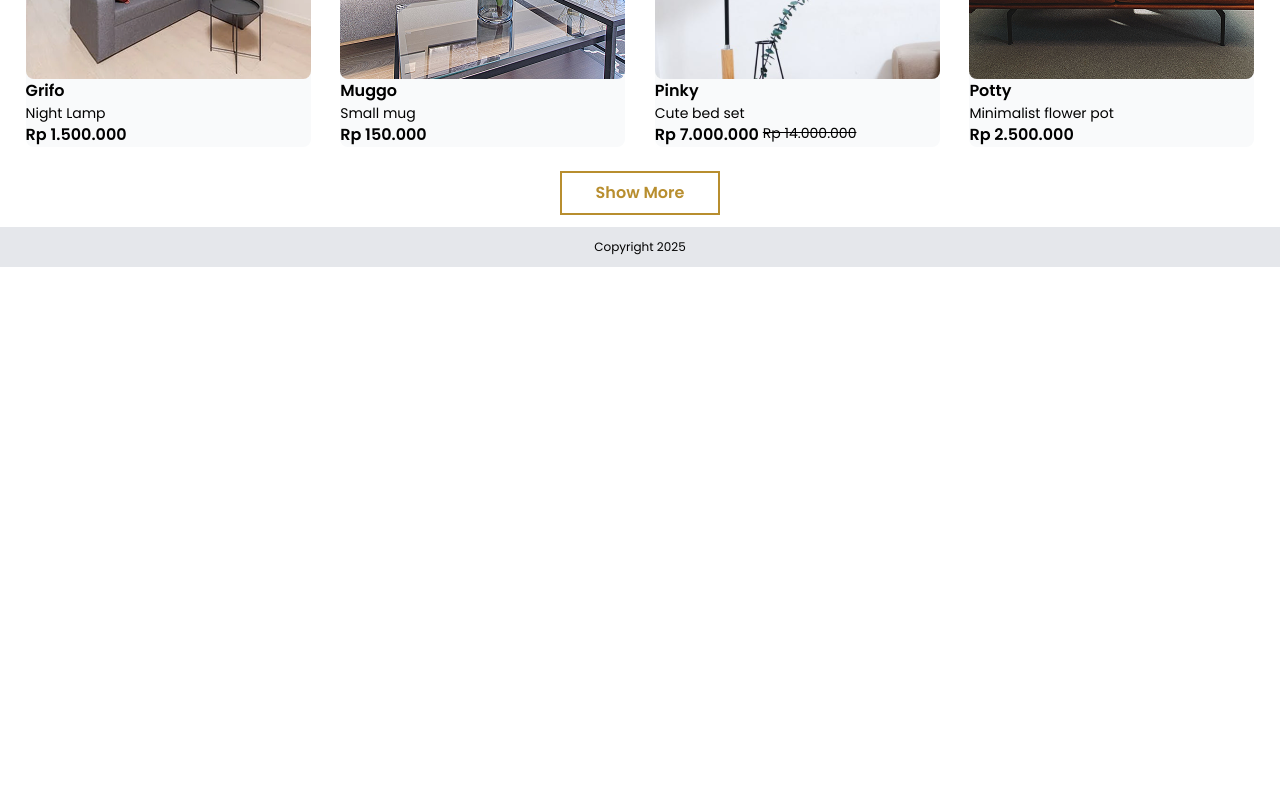
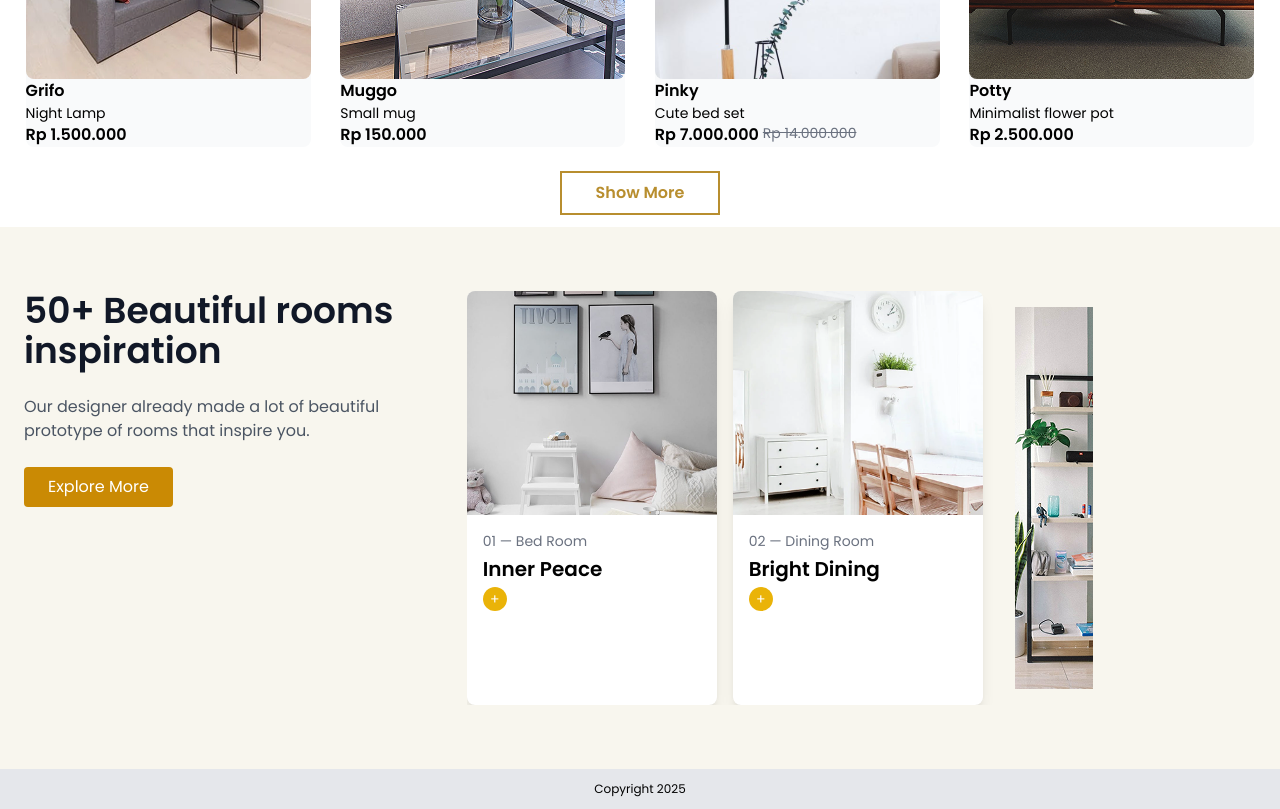
Before and after one commit to Govamarket/Furniture-Show-room, a React (Create React App) app: page / in a window 1280 px wide. Shown: the part 2200-3009 px from the top of the page. Before the commit the page ends 2467 px from the top, so only its background shows below. Built offline with nearby package versions, Linux system fonts and the light colour scheme.

Commit message:
initial commit

```diff
--- a/package.json
+++ b/package.json
@@ -8,6 +8,7 @@
     "@testing-library/jest-dom": "^6.6.3",
     "@testing-library/react": "^16.1.0",
     "@testing-library/user-event": "^13.2.1",
+    "framer-motion": "^12.6.5",
     "react": "^19.1.0",
     "react-dom": "^19.1.0",
     "react-icons": "^5.5.0",
--- a/src/Components/Pages/Home.css
+++ b/src/Components/Pages/Home.css
@@ -57,3 +57,12 @@ font-family
 .add-cart:hover{
     opacity: 0.50;
 }
+
+.product::-webkit-scrollbar {
+    display: none; /* Chrome, Safari, Opera */
+  }
+
+  .product {
+    -ms-overflow-style: none; /* IE and Edge */
+    scrollbar-width: none; /* Firefox */
+  }
--- a/src/Components/Pages/Home.js
+++ b/src/Components/Pages/Home.js
@@ -4,6 +4,7 @@ import diningTable from "./../../Asset/dining.png";
 import livingIcon from "./../../Asset/living.png";
 import bedRoom from "./../../Asset/bedroom.png";
 import OurProduct from "./OurProduct";
+import Room from "./Room";
 
 const Home = () => {
   return (
@@ -76,6 +77,10 @@ const Home = () => {
         <OurProduct />
       </section>
 
+      <section>
+        <Room />
+      </section>
+
       {/* Content of beautiful  rooms inspiration */}
     </div>
   );
--- a/src/Components/Pages/OurProduct.js
+++ b/src/Components/Pages/OurProduct.js
@@ -186,7 +186,7 @@ const OurProduct = () => {
                   <p>Rp 7.000.000</p>
                 </button>
               </span>
-              <span className="text-sm line-through">
+              <span className="text-sm line-through text-gray-500">
                 {" "}
                 <p>Rp 14.000.000</p>
               </span>
--- /dev/null
+++ b/src/Components/Pages/Room.js
@@ -0,0 +1,75 @@
+import React from "react";
+import { motion } from "framer-motion";
+import frameImage from "./../../Asset/mskk.png";
+import dinerChair from "./../../Asset/anglr.png";
+import angleLine from "./../../Asset/anle.png";
+
+const Room = () => {
+  return (
+    <div className="bg-[#f8f6ee] py-16 px-6 flex flex-col md:flex-row items-start gap-8">
+      {/* Left Side */}
+      <div className="md:w-1/3 space-y-6 flex-shrink-0">
+        <h2 className="text-3xl md:text-4xl font-bold text-gray-900">
+          50+ Beautiful rooms inspiration
+        </h2>
+        <p className="text-gray-600">
+          Our designer already made a lot of beautiful prototype of rooms that
+          inspire you.
+        </p>
+        <button className="bg-yellow-600 text-white px-6 py-2 rounded hover:bg-yellow-700 transition duration-300">
+          Explore More
+        </button>
+      </div>
+
+      {/* Right Side - Scrollable on Mobile */}
+      <motion.div
+        className="product w-full md:flex-1 overflow-x-auto flex gap-4 scrollbar-hide"
+        initial={{ opacity: 10, x: 30 }}
+        animate={{ opacity: 1, x: 0 }}
+        transition={{ duration: 3 }}
+      >
+        {/* Cards wrapper for proper layout on desktop */}
+        <div className="flex gap-4 min-w-max md:min-w-0">
+          {/* Card 1 */}
+          <div className="min-w-[250px] bg-white rounded-lg shadow-lg overflow-hidden">
+            <img
+              src={frameImage}
+              alt="Inner Peace Room"
+              className="h-56 w-full object-cover"
+            />
+            <div className="p-4 space-y-1">
+              <p className="text-sm text-gray-500">01 — Bed Room</p>
+              <h3 className="text-xl font-semibold">Inner Peace</h3>
+              <button className="mt-2 bg-yellow-500 text-white rounded-full w-6 h-6 flex items-center justify-center text-sm">
+                +
+              </button>
+            </div>
+          </div>
+
+          {/* Card 2 */}
+          <div className="min-w-[250px] bg-white rounded-lg shadow-lg overflow-hidden">
+            <img
+              src={dinerChair}
+              alt="Bright Dining"
+              className="h-56 w-full object-cover"
+            />
+            <div className="p-4 space-y-1">
+              <p className="text-sm text-gray-500">02 — Dining Room</p>
+              <h3 className="text-xl font-semibold">Bright Dining</h3>
+              <button className="mt-2 bg-yellow-500 text-white rounded-full w-6 h-6 flex items-center justify-center text-sm">
+                +
+              </button>
+            </div>
+          </div>
+
+          {/* Angle Line */}
+          <div className="p-4 space-y-1">
+            <img src={angleLine} alt="Arrow" className="h-full" />
+          </div>
+        </div>
+      </motion.div>
+    </div>
+  );
+};
+
+export default Room;
```
Also changed, not shown: 1 other file (tests, documents, lock files or other folders).
